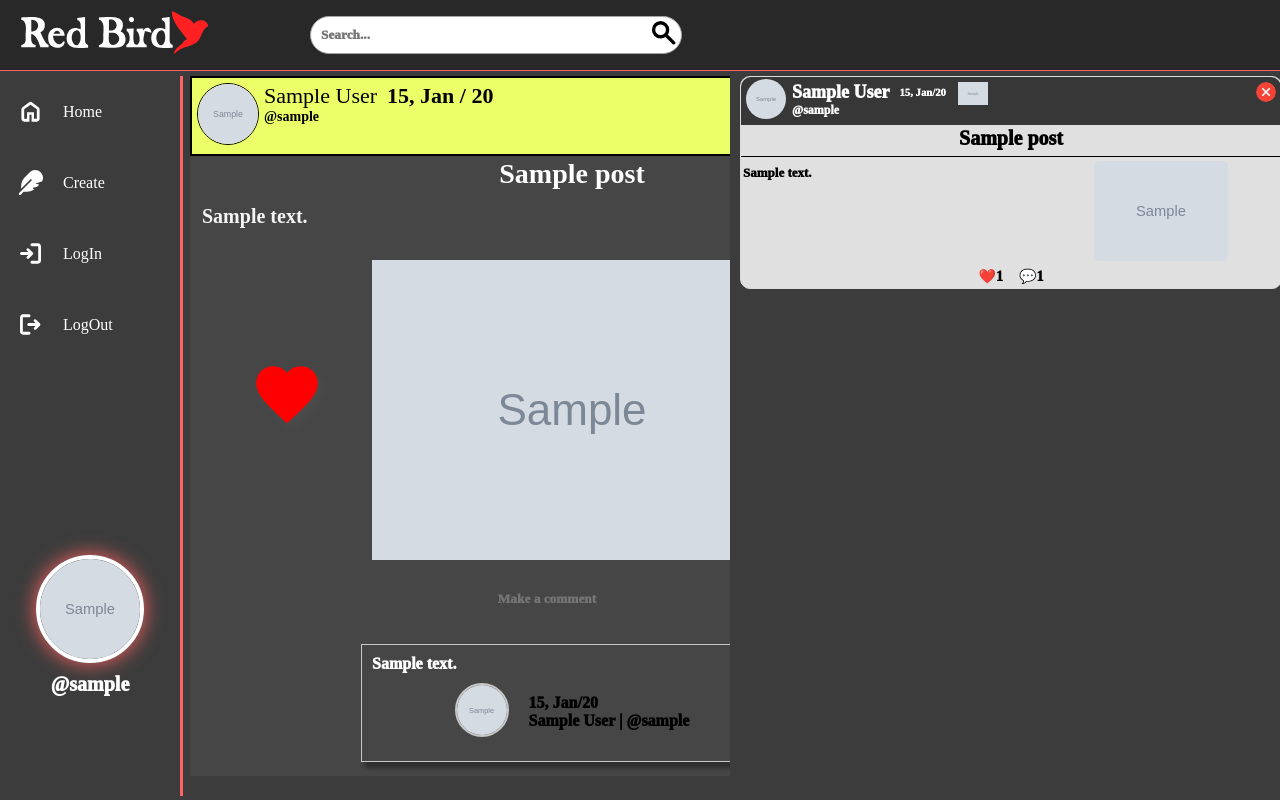
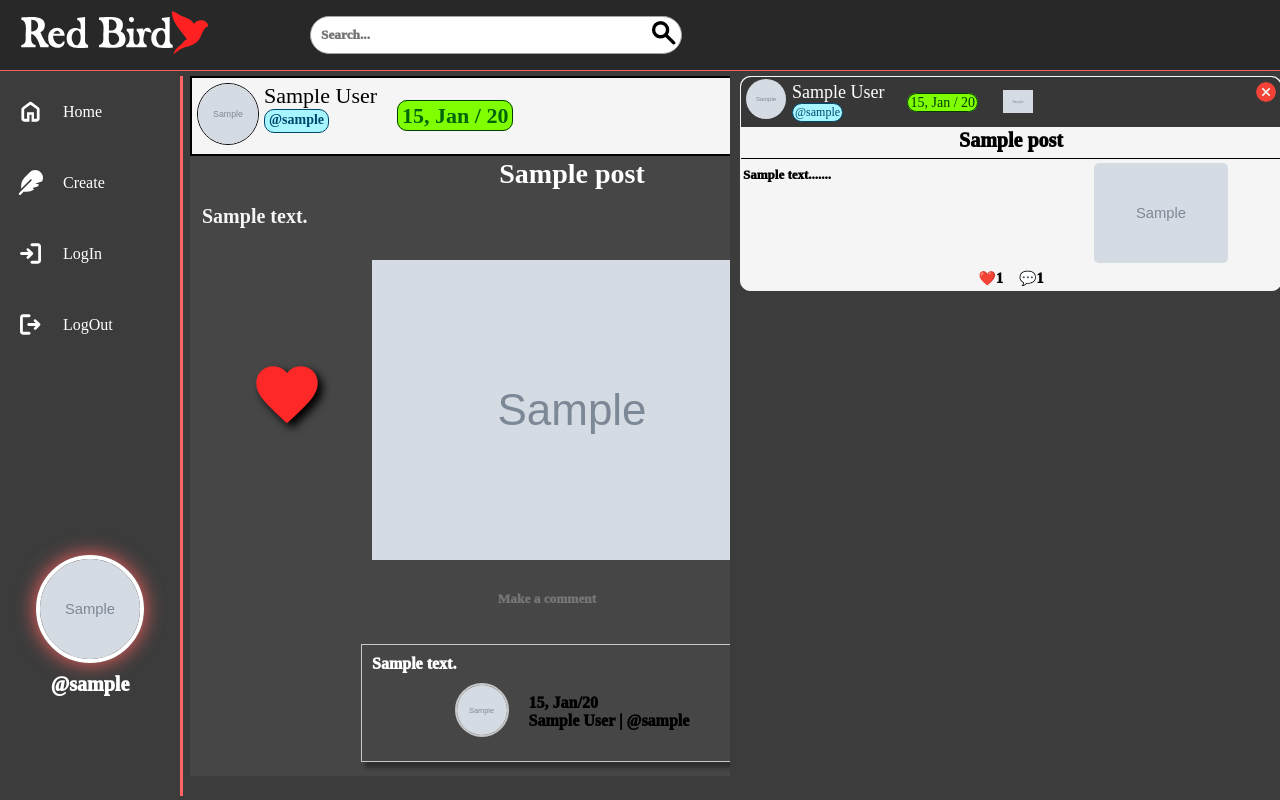
Before and after one commit to AThunder-cloud/Red_Bird, a Django app: page /postpage/1/ in a window 1280 px wide. Run offline with Django 4.2, Linux system fonts and the light colour scheme; a user stored in the database is signed in; tables that the repository leaves empty hold one stand-in row (values such as "Sample post"); grey boxes marked "Sample" are stand-in pictures; some web fonts are replaced.

Commit message:
minor tweaks

```diff
--- a/core/views.py
+++ b/core/views.py
@@ -101,9 +101,11 @@ def index(request):
 def user_profile(request, pk):
 	user = User.objects.get(id=pk)
 	posts = Post.objects.filter(author= user.profile)
+	post_count = posts.count()
 	context={
 		'user':user,
 		'posts':posts,
+		"post_count":post_count
 	}
 	return render(request, 'profile.html',context)
 
@@ -149,7 +151,6 @@ def create_post(request):
 
 @csrf_exempt
 def delete(request, item_id):
-	print('deleting......')
 	post = get_object_or_404(Post, id=item_id)
 	if request.method == 'POST':
 		post.delete()
--- a/static/css/feed.css
+++ b/static/css/feed.css
@@ -1,14 +1,14 @@
 .post-defination{
     display: flex;
     flex-direction: column;
-    background-color:rgb(224, 224, 224);
+    background-color:whitesmoke;
     color:black;
     width:540px;
     min-width:300px;
     height:fit-content;
     border-radius:10px;
     margin: auto;
-    border: 1px solid gainsboro;
+    border: 1px solid whitesmoke;
 }
 .post-head-section{
     display: flex;
@@ -28,9 +28,22 @@
 
 .user-name span:first-child{
     font-size: 18px;
+    font-weight: 500;
 }
 .user-name span:last-child{
-    font-size: 12px;
+    font-size: 12px; font-weight: 500;
+    background-color: rgb(166, 245, 255); color:  rgb(0, 73, 110);
+    width: fit-content; padding:1px 2px 1px 2px;
+    border-radius: 10px; border: 1px solid rgb(0, 73, 110);
+
+}
+.post-head-section a{text-decoration: none; color: rgb(255, 255, 255); margin: 3px;}
+.feed-date{margin:auto 20px auto 20px;}
+.feed-date span{
+    font-size: 14px; font-weight: 400;
+    width: fit-content; padding:1px 2px 1px 2px;
+    background-color: chartreuse; color: rgb(0, 60, 6);
+    border-radius: 10px; border: 1px solid rgb(0, 60, 6) ;
 }
 .post-head-section img{
     object-fit: cover;
@@ -39,7 +52,11 @@
     margin:0px;
     border-radius: 50%;
 }
-
+.feed-genres{
+    display: flex;
+    gap:5px;
+    margin:auto 20px auto 0;
+}
 #genre-icon{
     /* background-color: rgb(255, 255, 255); */
     object-fit:contain;
@@ -59,8 +76,6 @@
     left: 50%;
     transform: translateX(-50%);
 }
-.post-head-section a{text-decoration: none; color: rgb(255, 255, 255); margin: 3px;}
-.post-head-section h6{ color:rgb(255, 255, 255);margin: 7px;}
 
 .post-head-section span img{
     width: 20px;
--- a/static/css/post-page.css
+++ b/static/css/post-page.css
@@ -37,7 +37,8 @@
     min-width: 750px;
     height:auto;
     /* background-color:rgb(125, 142, 255); */
-    background-color: rgb(235, 255, 105);
+    /* background-color: rgb(235, 255, 105); */
+    background-color: whitesmoke;
     border: 2px solid black;
     cursor: pointer;
     padding:5px;
@@ -69,17 +70,21 @@
     font-weight: 500;
 }
 .profile-user-name span:last-child{
-    font-size: 14px;
-    font-weight: 700;
+    font-size: 14px; font-weight: 700;
+    background-color: rgb(166, 245, 255); color:  rgb(0, 73, 110);
+    width: fit-content; padding:2px 4px 4px 4px;
+    border-radius: 10px; border: 1px solid rgb(0, 73, 110);
 }
+.post-date{margin:auto 20px auto 20px;}
 .post-date span{
     font-size: 22px;font-weight: 700;
-    color: rgb(0, 0, 0);
-    margin-left:10px;
+    background-color: chartreuse; color: rgb(0, 102, 10);
+    width: fit-content; padding:2px 4px 2px 4px;
+    border-radius: 10px; border: 1px solid rgb(0, 60, 6) ;
 }
 .content-genres{
     display: flex;
-    margin-left: auto;
+    margin:auto 20px auto auto;
     gap:20px;
 }
 .content-genres img{
@@ -186,7 +191,7 @@ textarea::-webkit-scrollbar{display: none;}
     right:0;
     width:40px;
     height:100%;
-    background-color: rgb(125, 142, 255);
+    background-color: rgb(166, 245, 255);;
     padding: 4px;
 }
 
@@ -270,5 +275,5 @@ textarea::-webkit-scrollbar{display: none;}
 }
 
 #post-like-button svg{
-    filter: drop-shadow(5px 5px 4px rgb(76, 76, 76));
+    filter: drop-shadow(5px 5px 4px rgb(0, 0, 0));
 }
--- a/static/js/delete.js
+++ b/static/js/delete.js
@@ -1,6 +1,6 @@
 var popup = document.querySelector('.popup');
 var delBtn = document.querySelector('.Confirm-delete');
-var post_id;
+var item_name;
 var post_title;
 var csrf_token;
 
@@ -8,14 +8,12 @@ function deleteModal(postId){
     popup.style.visibility="visible";
     popup.style.top= "50%";
     popup.style.transform="translate(-50%,-50%) scale(1)";
-    post_id = postId.value1;
-    post_title = postId.value2;
-    csrf_token = postId.value3;
-    document.getElementById("mytext").innerHTML = post_id;
-    document.getElementById("mytext2").innerHTML = post_title;
+    post_title = postId.value1;
+    csrf_token = postId.value2;
+    item_name = postId.value3;
+    document.getElementById("valueName").innerHTML = post_title;
+    document.getElementById("itemName").innerHTML = item_name;
 }
-
-
 
 function passValues(token){
     $.ajax({
@@ -48,19 +46,3 @@ function closeModal(){
     popup.style.transform="translate(-50%,-50%) scale(.1)";
     popup.style.visibility="hidden";
 }
-
-// function jumpPost(postId){
-//     post_id = postId.value1;
-//     csrf_token = postId.value2;
-//     $.ajax({
-//         type:'POST',
-//         url:"/postpage/" + post_id + '/',
-//         data: {
-//             csrfmiddlewaretoken:csrf_token,
-//         },
-//         contentType:"application/json; charset=utf-8",
-//         dataType:"json",
-//     });
-
-// }
-// ondblclick="jumpPost({value1:'{{post.id}}',value2:'{{csrf_token}}'})"
--- a/static/js/post-page.js
+++ b/static/js/post-page.js
@@ -12,7 +12,7 @@ likeBtn.addEventListener('click', function(){
     if(xhr.status === 200){
       var response = JSON.parse(xhr.responseText);
       if(response.liked){
-        heartSvg.setAttribute("fill", "red");
+        heartSvg.setAttribute("fill", "rgb(255,40,40)");
       }else{
         heartSvg.setAttribute("fill", "grey");
       }
--- a/template/delete.html
+++ b/template/delete.html
@@ -11,8 +11,9 @@
 <div class="popup" id="popup">
 	<form>
 		{% csrf_token %}
-		<h2>Are you sure you want to delete <p id="mytext2"></p>?</h2>
-		<p id="mytext"></p>
+		<span>Are you sure you want to delete This:<p id="itemName"></p></span>
+		<span id="valueName"></span>
+		<br>
 		<button type="button" class="close" onclick="closeModal()">Close</button>
 		<button type="button" class="Confirm-delete" onclick="passValues()">Delete</button>
 	</form>
--- a/template/feed.html
+++ b/template/feed.html
@@ -19,16 +19,16 @@
           <span>@{{post.author.user.username}}</span>
       </div>
       </a>
-      <div>
-          <h6>{{post.created | date:"d, M/y"}}</h6>
+      <div class="feed-date">
+        <span>{{post.created | date:"d, M / y"}}</span>
       </div>
-      <div>
+      <div class="feed-genres">
         {% for genre in post.genres.all %}
           <img loading="lazy" id="genre-icon" src="{{genre.genre_img.url}}" title="{{genre.name}}" >
         {% endfor %}
       </div>
       {% if post.author.user == request.user %}
-      <span type="submit" class="open-delete" onclick="deleteModal({value1:'{{post.id}}', value2:'{{post.post_title}}', value3:'{{csrf_token}}'})">
+      <span type="submit" class="open-delete" onclick="deleteModal({value1:'{{post.post_title}}', value2:'{{csrf_token}}',value3:'Post'})">
       <img src="/static/default-img/remove.png"></span>
       {% endif %}
     </div>
@@ -43,7 +43,7 @@
     <div class="post-body-section" >
             <!-- written content section -->
         <div>
-            <textarea readonly spellcheck="disable">{{post.text_body}}</textarea>
+            <textarea readonly>{{post.text_body|slice:":300"}}......</textarea>
         </div>
         <!-- wrriten content section ends -->
         <!-- img section start  -->
--- a/template/post.html
+++ b/template/post.html
@@ -31,13 +31,13 @@
 
 
     <div class="content-body">
-        <textarea spellcheck="false">{{post.text_body}}</textarea>
+        <textarea spellcheck="false" readonly>{{post.text_body}}</textarea>
     </div>
     <div class="postImage">
         <img loading="lazy" src="{{post.image.url}}" alt="">
         <button data-post-id="{{post.id}}" id="post-like-button">
             {% if is_liked %}
-            <svg id="heart-svg" xmlns="http://www.w3.org/2000/svg" fill="red" height="70" viewBox="0 96 960 960" width="70">
+            <svg id="heart-svg" xmlns="http://www.w3.org/2000/svg" fill="rgb(255,40,40)" height="70" viewBox="0 96 960 960" width="70">
                 <path d="M479 963.5 423 913q-107.766-99.072-177.919-171.093-70.152-72.021-111.901-128.866-41.749-56.844-57.964-103.916Q59 462.053 59 413.5q0-99.505 66.498-166.502Q191.995 180 290.5 180q55.288 0 103.144 24Q441.5 228 479 275.5q44-50 89.185-72.75Q613.371 180 667.629 180q99.38 0 166.376 66.943Q901 313.886 901 413.308q0 48.73-16.216 95.309-16.215 46.58-57.964 103.424-41.749 56.845-112.401 129.366Q643.766 813.928 536 913l-57 50.5Z"/>
             </svg>
             {% else %}
```
Also changed, not shown: core/signals.py (+7 -4 lines), static/css/delete-modal.css (+8 -24 lines), template/profile.html (+18 -6 lines), static/default-img/Name.png (deleted).
